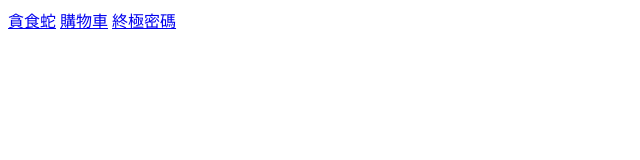
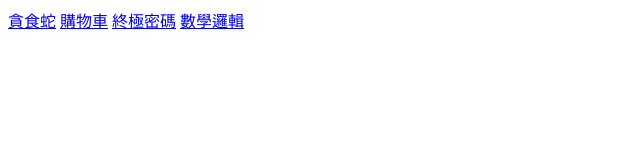
Before and after one commit to jhongyi/jhongyi.github.io, a plain HTML site: page index.html in a window 1280 px wide. Shown: the whole page, without its empty margins (0-640 px from the left). Drawn offline with Linux system fonts and the light colour scheme.

Commit message:
chore: fix index.html

```diff
--- a/index.html
+++ b/index.html
@@ -13,7 +13,7 @@
     <a href="./react-snake-game/index.html">貪食蛇</a>
     <a href="./react-shopping-cart/index.html">購物車</a>
     <a href="./react-da-vinci-code/index.html">終極密碼</a>
-    <a href="./math-caculate/index.html>數學邏輯<a>
+    <a href="./math-caculate/index.html">數學邏輯</a>
   </body>
 
 </html>
```
